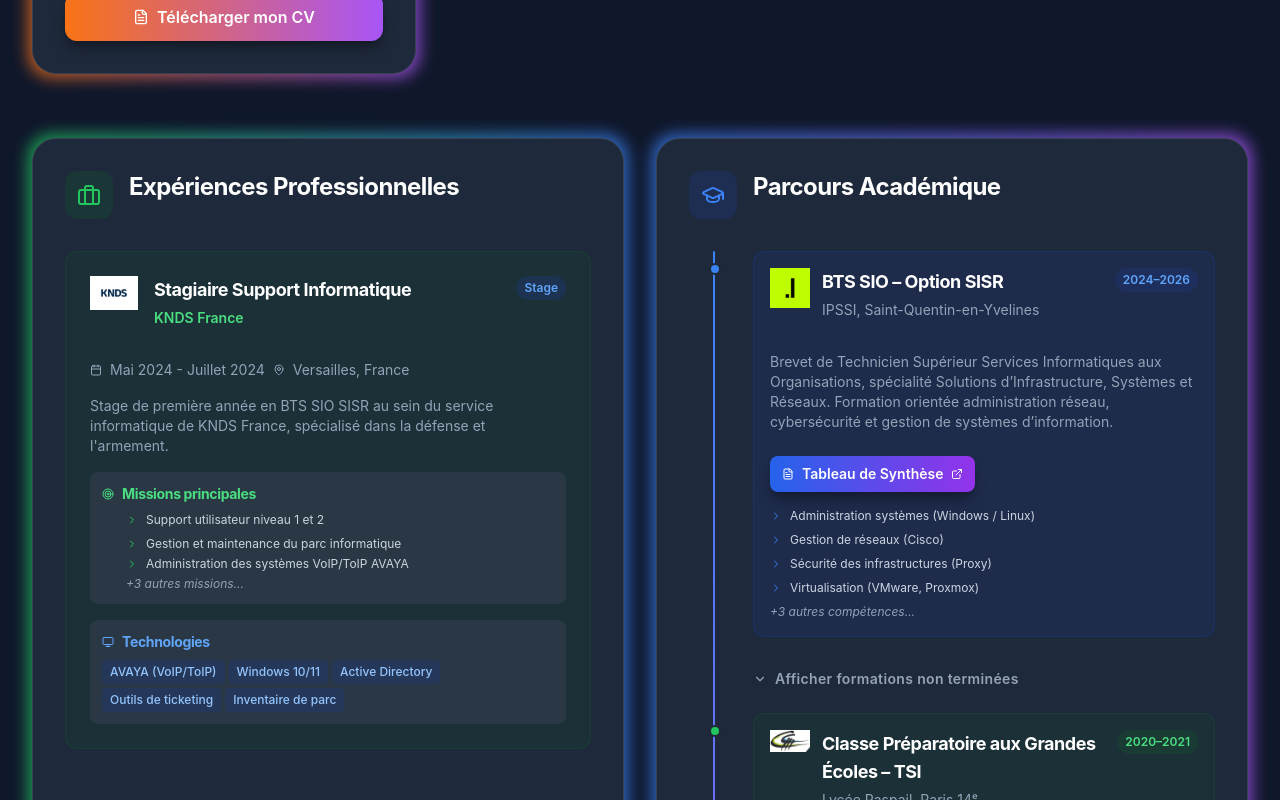
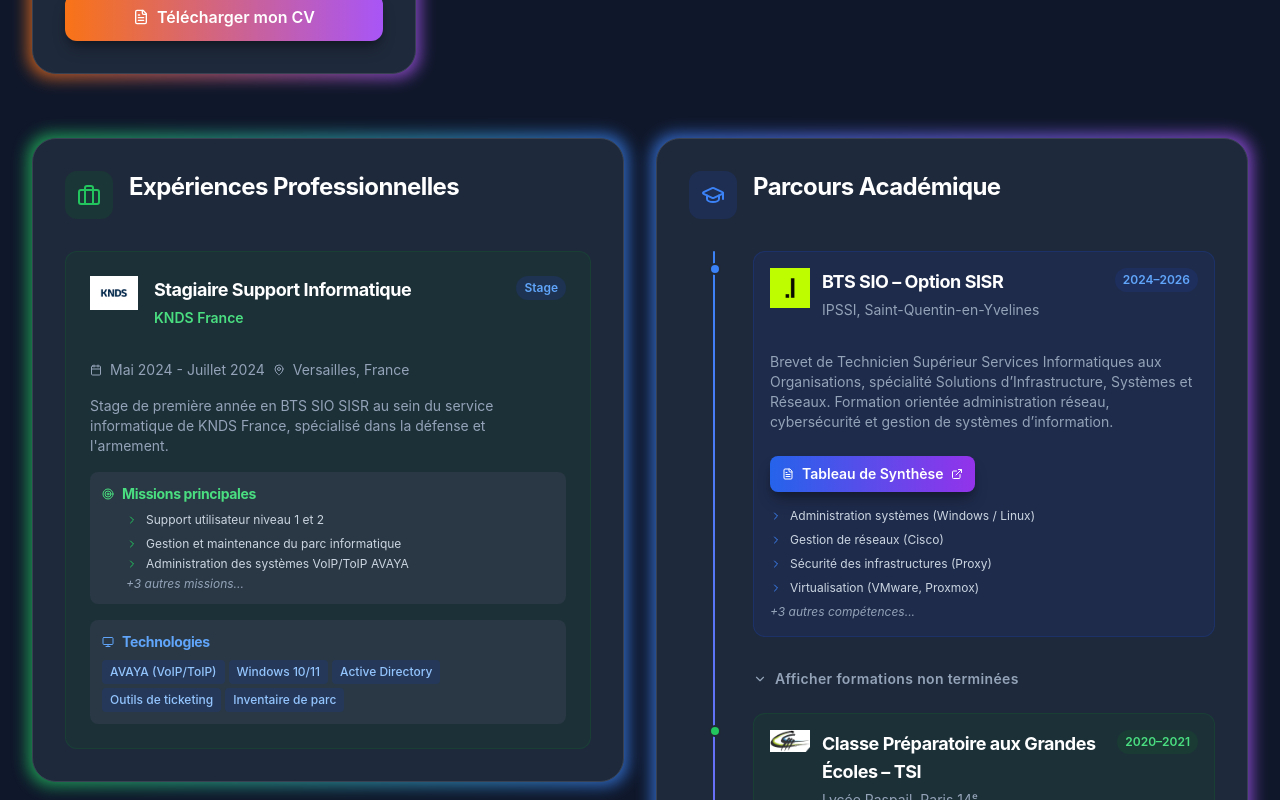
Before and after one commit to CapitaineRick/Portfolio, a React (Vite) app: page / in a window 1280 px wide. Shown: the part 1660-2460 px from the top of the page. Built offline with nearby package versions, Linux system fonts and the light colour scheme.

Commit message:
Fix experience section height to fit content

```diff
--- a/src/components/sections/About.tsx
+++ b/src/components/sections/About.tsx
@@ -273,12 +273,12 @@
           </div>
 
           {/* Experience & Education in Parallel */}
-          <div className="grid grid-cols-1 xl:grid-cols-2 gap-6 md:gap-8">
+          <div className="grid grid-cols-1 xl:grid-cols-2 gap-6 md:gap-8 items-start">
 
             {/* Professional Experience Section */}
             <div className="relative group">
               <div className="absolute -inset-1 bg-gradient-to-r from-green-500 to-blue-500 rounded-3xl blur opacity-75 group-hover:opacity-100 transition duration-300"></div>
-              <div className="relative bg-gray-800 rounded-3xl p-6 md:p-8 border border-gray-700 h-full">
+              <div className="relative bg-gray-800 rounded-3xl p-6 md:p-8 border border-gray-700">
                 <div className="flex items-center gap-3 md:gap-4 mb-6 md:mb-8">
                   <div className="p-2 md:p-3 bg-green-900/30 rounded-lg md:rounded-xl flex-shrink-0">
                     <Briefcase className="w-5 h-5 md:w-6 md:h-6 text-green-500" />
@@ -383,7 +383,7 @@
             {/* Education Timeline */}
             <div className="relative group">
               <div className="absolute -inset-1 bg-gradient-to-r from-blue-500 to-purple-500 rounded-3xl blur opacity-75 group-hover:opacity-100 transition duration-300"></div>
-              <div className="relative bg-gray-800 rounded-3xl p-6 md:p-8 border border-gray-700 h-full">
+              <div className="relative bg-gray-800 rounded-3xl p-6 md:p-8 border border-gray-700">
                 <div className="flex items-center gap-3 md:gap-4 mb-6 md:mb-8">
                   <div className="p-2 md:p-3 bg-blue-900/30 rounded-lg md:rounded-xl flex-shrink-0">
                     <GraduationCap className="w-5 h-5 md:w-6 md:h-6 text-blue-500" />
```
